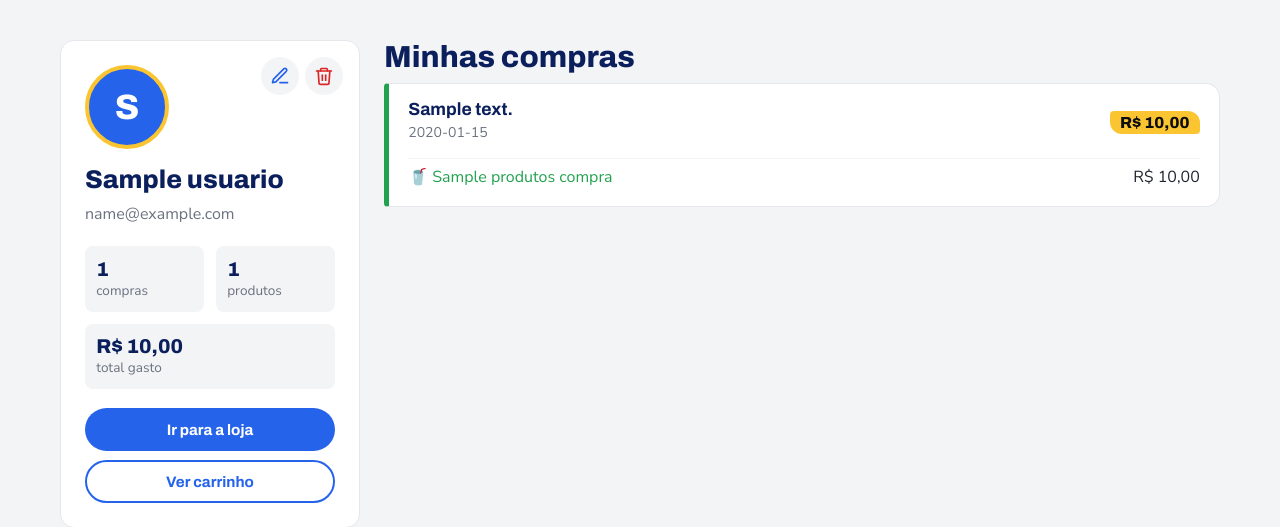
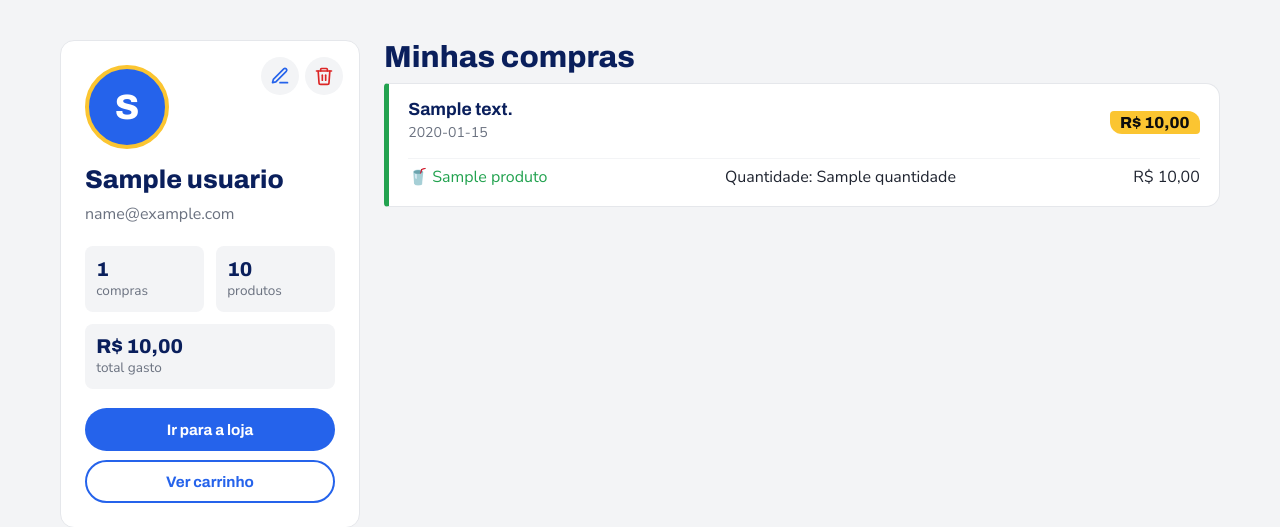
Before and after one commit to trulynotanalt/Projeto-Yuri-Suplementos, a Flask app: template blueprints/user/templates/perfil_usuario.html in a window 1280 px wide. Shown: the part 68-595 px from the top of the page. Run offline with Flask 3, Linux system fonts and the light colour scheme; the template is opened without the code that fills it: most values are stand-ins (such as "Sample title", 1, 10 or a date in 2020).

Commit message:
feat: corrige template/perfil para usar quantidade

```diff
--- a/blueprints/user/templates/perfil_usuario.html
+++ b/blueprints/user/templates/perfil_usuario.html
@@ -22,11 +22,10 @@
 {% set compras_usuario = u.compras if u else none %}
 
 {% set ns = namespace(gasto=0, itens=0) %}
-{% for c in compras_usuario %}
-  {% for p in c.produtos_compra %}
-    {% set ns.gasto = ns.gasto + p.preco %}
-    {% set ns.itens = ns.itens + 1 %}
-  {% endfor %}
+
+{% for compra, produto, quantidade in produtos_comprados %}
+    {% set ns.gasto = ns.gasto + (produto.preco * quantidade) %}
+    {% set ns.itens = ns.itens + quantidade %}
 {% endfor %}
 
 <section class="secao">
@@ -65,16 +64,36 @@
               <div class="compra-topo">
                   <div>
                       <h3>{{ compra.descricao }}</h3>
-            <span class="compra-data">{{ compra.data_criacao.strftime('%d/%m/%Y') }}</span>
+                      <span class="compra-data">
+                          {{ compra.data_criacao.strftime('%d/%m/%Y') }}
+                      </span>
                   </div>
-          <span class="preco">{{ preco(compra.produtos_compra|sum(attribute='preco')) }}</span>
+
+                  {% set total = namespace(valor=0) %}
+
+                  {% for c, produto, quantidade in produtos_comprados %}
+                      {% if c.id == compra.id %}
+                          {% set total.valor = total.valor + (produto.preco * quantidade) %}
+                      {% endif %}
+                  {% endfor %}
+
+                  <span class="preco">{{ preco(total.valor) }}</span>
               </div>
+
               <ul>
-          {% for p in compra.produtos_compra %}
+                  {% for c, produto, quantidade in produtos_comprados %}
+                      {% if c.id == compra.id %}
                           <li class="nomesc">
-            <a href="{{ url_for('produto.loja_detalhes', id=p.id) }}"><span aria-hidden="true">{{ icone(p.categoria) }}</span> {{ p.nome }}</a>
-            <span>{{ preco(p.preco) }}</span>
+                              <a href="{{ url_for('produto.loja_detalhes', id=produto.id) }}">
+                                  <span aria-hidden="true">{{ icone(produto.categoria) }}</span>
+                                  {{ produto.nome }}
+                              </a>
+
+                              <span>Quantidade: {{ quantidade }}</span>
+
+                              <span>{{ preco(produto.preco * quantidade) }}</span>
                           </li>
+                      {% endif %}
                   {% endfor %}
               </ul>
           </article>
```
Lines whose indentation alone changed are shown as unchanged.
